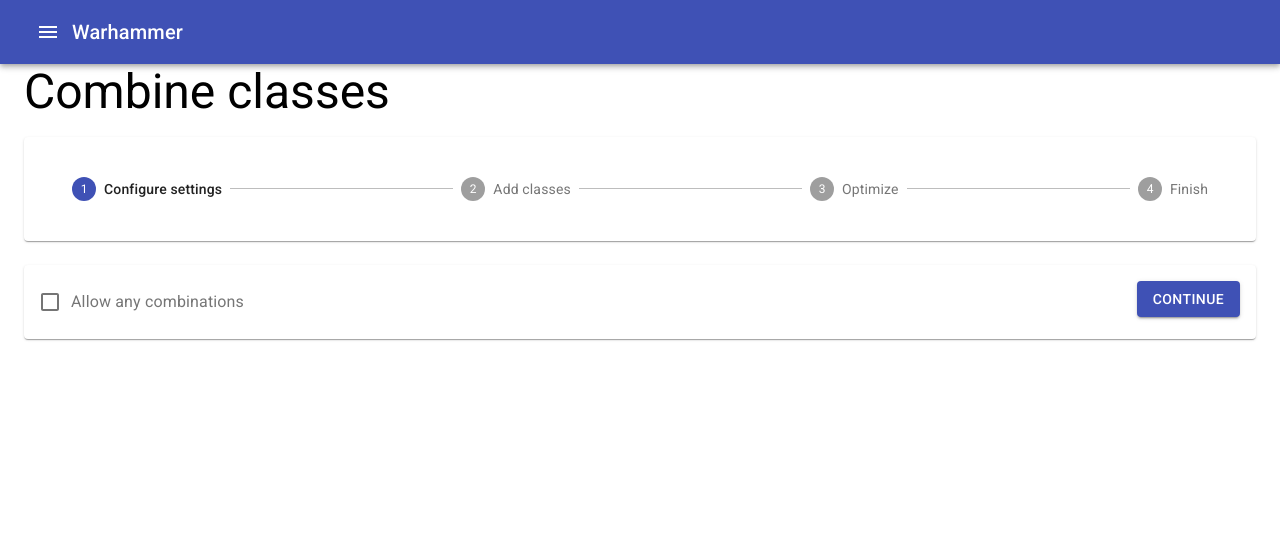
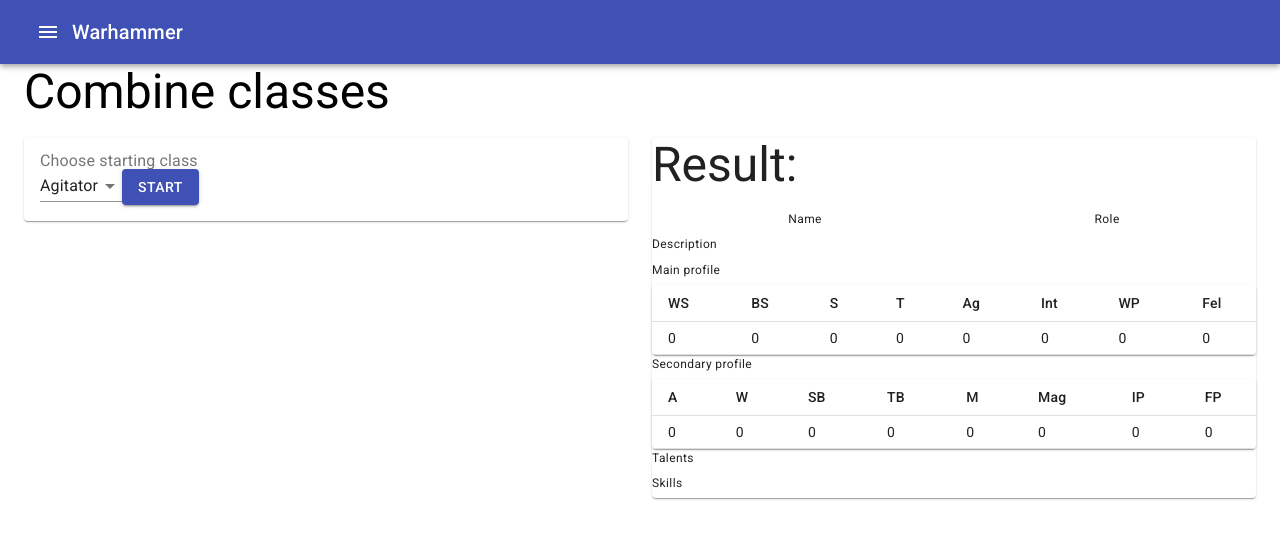
Before and after one commit to matek997/warhammer, a React (Create React App) app: page /warhammer/combine in a window 1280 px wide. Shown: the top 538 px of the page. Built offline with nearby package versions, Linux system fonts and the light colour scheme.

Commit message:
Finish limited version of combine

```diff
--- a/src/components/ProfessionAccordion.tsx
+++ b/src/components/ProfessionAccordion.tsx
@@ -6,7 +6,7 @@
 import Typography from "@material-ui/core/Typography";
 import ExpandMoreIcon from "@material-ui/icons/ExpandMore";
 import { IProfession } from "../models/IProfession";
-import { CharacterCard } from "./CharacterCard";
+import { ProfessionCard } from "./ProfessionCard";
 const useStyles = makeStyles((theme: Theme) =>
   createStyles({
     root: {
@@ -35,7 +35,7 @@
           </Typography>
         </AccordionSummary>
         <AccordionDetails>
-          <CharacterCard profession={props.profession} />
+          <ProfessionCard profession={props.profession} />
         </AccordionDetails>
       </Accordion>
     </div>
--- a/src/components/CharacterCard.tsx
+++ b/src/components/ProfessionCard.tsx
@@ -23,7 +23,7 @@
   })
 );
 
-export const CharacterCard = (props: { profession: IProfession }) => {
+export const ProfessionCard = (props: { profession: IProfession }) => {
   const classes = useStyles();
   const chipClasses = chipStyles();
   const { profession } = props;
--- a/src/components/views/Combine.tsx
+++ b/src/components/views/Combine.tsx
@@ -16,8 +16,9 @@
 import { ProfessionSelect } from "../ProfessionSelect";
 import { Professions } from "../../data/Professions";
 import { ProfessionAccordion } from "../ProfessionAccordion";
-import { CharacterCard } from "../CharacterCard";
+import { ProfessionCard } from "../ProfessionCard";
 import { ProfessionBuilder } from "../../misc/ProfessionBuilder";
+import { CaptionedText } from "../CaptionedText";
 const useStyles = makeStyles((theme) => ({
   root: {
     flexGrow: 1,
@@ -55,7 +56,6 @@
       advanceTo.push(id);
     });
   });
-  console.log("all");
   const allowed: { [index: string]: IProfession } = {};
   Object.keys(profsAll).forEach((id) => {
     const prof = profsAll[id as Professions];
@@ -70,7 +70,7 @@
     props.fromState ??
       ({
         allowUnsafe: false,
-        step: 0,
+        step: 1,
         toCombine: [],
       } as ViewState)
   );
@@ -91,7 +91,7 @@
       </Typography>
       <div className={classes.root}>
         <Grid container spacing={3}>
-          <Grid item xs={12}>
+          {/* <Grid item xs={12}>
             <Paper className={classes.paper}>
               <Stepper activeStep={viewState.step}>
                 <Step>
@@ -100,17 +100,17 @@
                 <Step>
                   <StepLabel>Add classes</StepLabel>
                 </Step>
-                <Step>
-                  <StepLabel>Optimize</StepLabel>
+                 <Step>
+                  <StepLabel>Configure</StepLabel>
                 </Step>
                 <Step>
                   <StepLabel>Finish</StepLabel>
                 </Step>
               </Stepper>
             </Paper>
-          </Grid>
+          </Grid>  */}
 
-          <Grid item xs={12}>
+          {/* <Grid item xs={12}>
             <Paper className={classes.paperFlex}>
               <div>
                 <FormControlLabel
@@ -139,7 +139,7 @@
                 </Button>
               </div>
             </Paper>
-          </Grid>
+          </Grid> */}
           {viewState.step === 1 && (
             <Grid item xs={12} sm={6}>
               <Paper className={classes.paperFlex}>
@@ -199,21 +199,43 @@
               </Paper>
             </Grid>
           )}
-          {viewState.step === 1 && (
+          {viewState.step === 2 && (
             <Grid item xs={12} sm={6}>
-              <Paper>
-                <CharacterCard profession={sumProfs(viewState.toCombine)} />
+              <Paper className={classes.paperFlex}>
+                <div className={classes.root}>
+                  <div
+                    style={{ display: "flex", justifyContent: "space-around" }}
+                  >
+                    <CaptionedText
+                      caption="Name"
+                      // text={profession.label}
+                    >
+                      a
+                    </CaptionedText>
+                    <CaptionedText
+                      caption="Role"
+                      // text={profession.role}
+                    ></CaptionedText>
+                  </div>
+                  <div>
+                    <CaptionedText
+                      caption="Description"
+                      // text={profession.description}
+                    ></CaptionedText>
+                  </div>
+                </div>
               </Paper>
             </Grid>
           )}
-          {viewState.step === 2 && (
+          {viewState.step === 3 && <Grid item xs={12} sm={6}></Grid>}
+          {(viewState.step === 1 || viewState.step === 2) && (
             <Grid item xs={12} sm={6}>
-              <Paper className={classes.paperFlex}></Paper>
-            </Grid>
-          )}
-          {viewState.step === 3 && (
-            <Grid item xs={12} sm={6}>
-              <Paper className={classes.paperFlex}></Paper>
+              <Paper>
+                <Typography variant="h3" display="block" gutterBottom>
+                  Result:
+                </Typography>
+                <ProfessionCard profession={sumProfs(viewState.toCombine)} />
+              </Paper>
             </Grid>
           )}
         </Grid>
--- a/src/components/views/Map.tsx
+++ b/src/components/views/Map.tsx
@@ -10,7 +10,7 @@
 import { useState } from "react";
 import { NetworkBuilder } from "../graph/NetworkBuilder";
 import { Professions } from "../../data/Professions";
-import { CharacterCard } from "../CharacterCard";
+import { ProfessionCard } from "../ProfessionCard";
 import { ProfessionSelect } from "../ProfessionSelect";
 import { IProfession } from "../../models/IProfession";
 const useStyles = makeStyles((theme) => ({
@@ -121,7 +121,7 @@
           </Grid>
           <Grid item xs={12} sm={6}>
             <Paper className={classes.paper}>
-              <CharacterCard profession={focus} />
+              <ProfessionCard profession={focus} />
             </Paper>
           </Grid>
           <Grid item xs={12} sm={6}>
```
